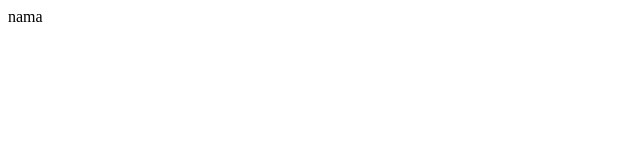
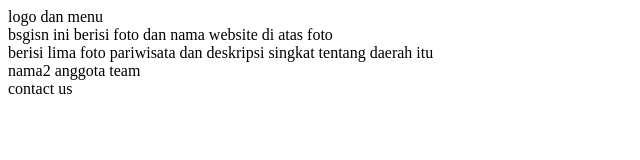
Before and after one commit to hajirdm-git/progate, a plain HTML site: page index.html in a window 1280 px wide. Shown: the whole page, without its empty margins (0-640 px from the left). Drawn offline with Linux system fonts and the light colour scheme.

Commit message:
Update index.html

```diff
--- a/index.html
+++ b/index.html
@@ -1,5 +1,9 @@
 <html>
   <body>
-    <div>nama</div>
+    <header>logo dan menu </header>
+    <div class="top">bsgisn ini berisi foto dan nama website di atas foto</div>
+    <div class="tourism">berisi lima foto pariwisata dan deskripsi singkat tentang daerah itu</div>
+    <div class="teams">nama2 anggota team</div>
+    <footer>contact us</footer>
   </body>
 </html>
```
